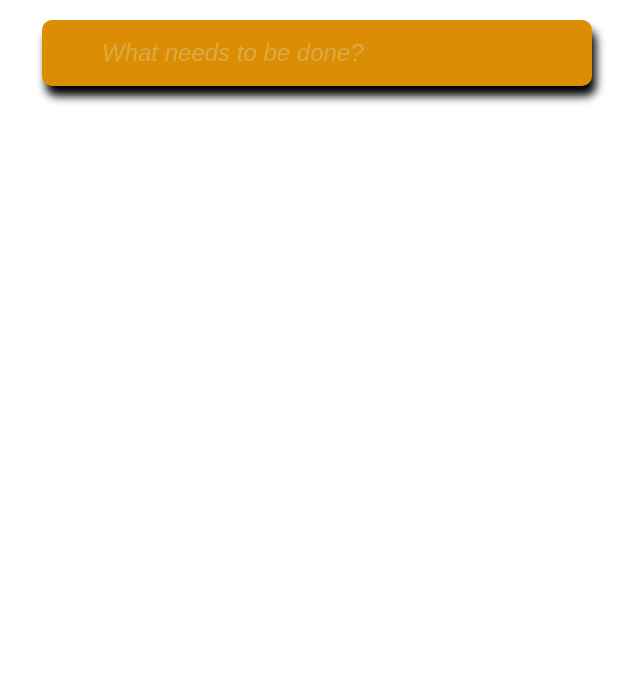
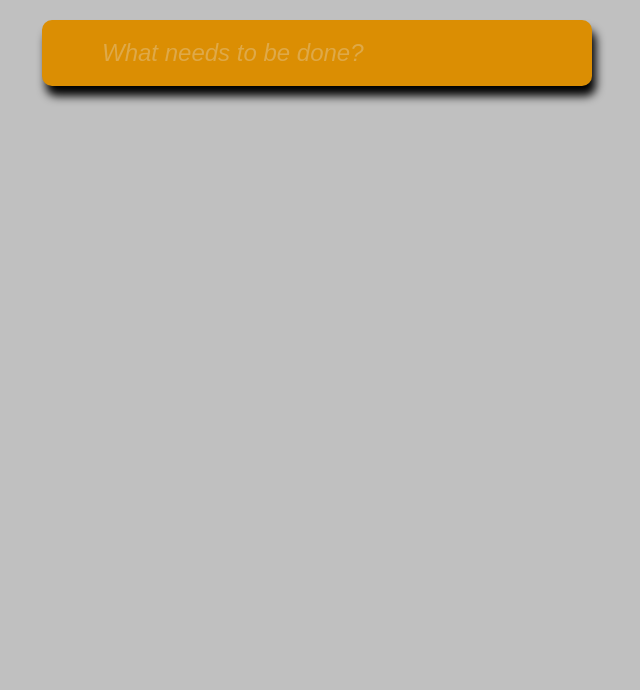
Before and after one commit to datz0512/To-Do-App, a plain HTML site: page index.html in a window 1280 px wide. Shown: the part 110-800 px from the top of the page, without its empty margins (323-963 px from the left). Drawn offline with Linux system fonts and the light colour scheme.

Commit message:
add background color

```diff
--- a/css/main.css
+++ b/css/main.css
@@ -2,7 +2,7 @@
   --pri-todo: rgb(224, 147, 3);
   --pri-text: #000;
   --sub-text: rgb(95, 94, 94);
-  --pri-bg: #fff;
+  --pri-bg: rgb(192, 192, 192);
   --color-footer: #fff;
 }
 
```
